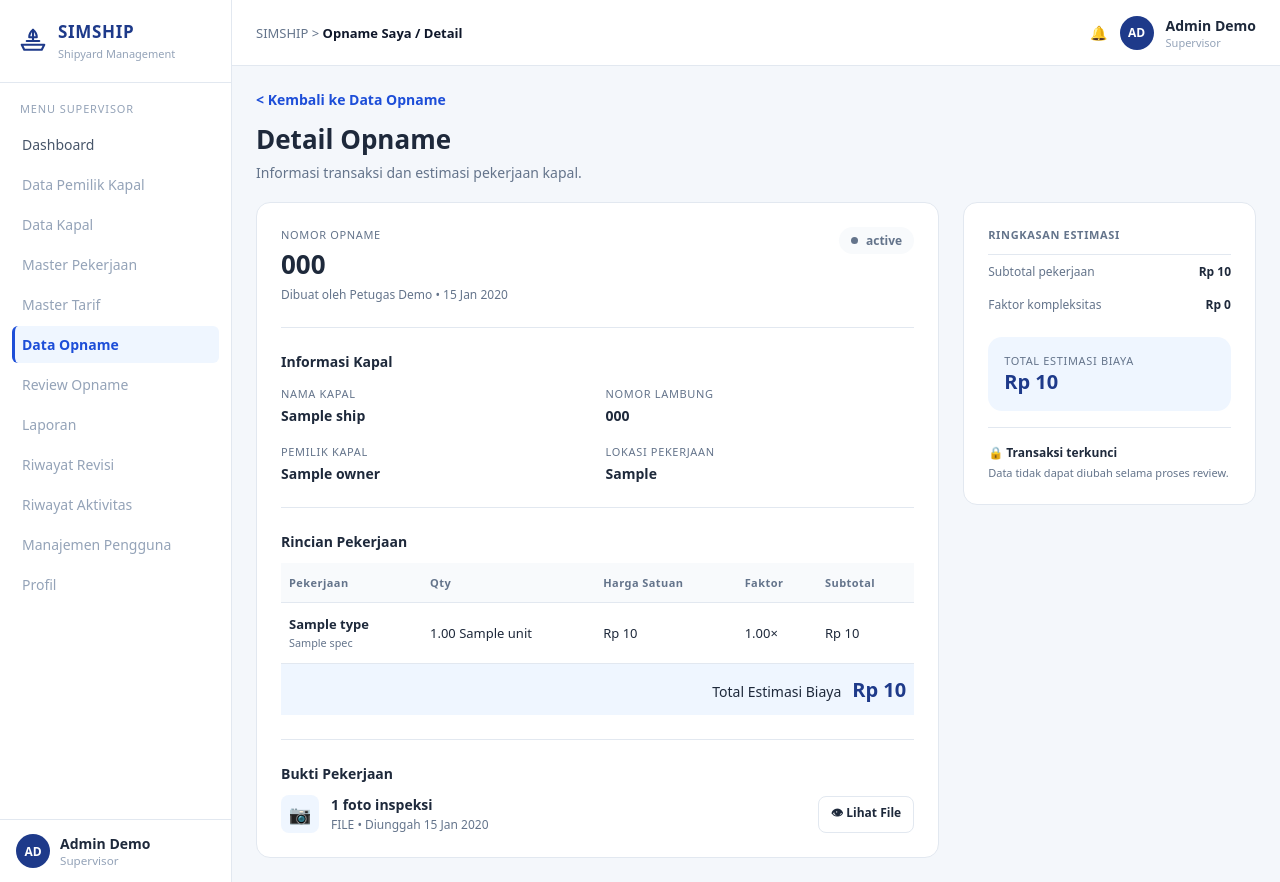
After one commit to anisadiyahayu/PROJEKUASFPW, a Laravel app: page /admin/opnams/1 in a window 1280 px wide. The commit adds this page. Run offline with Laravel 12, Linux system fonts and the light colour scheme; a user stored in the database is signed in; data comes from the database, SQL or seed files in the repository; tables that the repository leaves empty hold one stand-in row (values such as "Sample post").

Commit message:
fitur opname sementara

```diff
--- a/app/Http/Controllers/OpnamController.php
+++ b/app/Http/Controllers/OpnamController.php
@@ -9,6 +9,7 @@ use App\Models\OpnamItem;
 use App\Models\Ship;
 use App\Models\Tariff;
 use App\Models\Unit;
+use App\Models\User;
 use App\Models\WorkCategory;
 use App\Models\WorkType;
 use Illuminate\Contracts\View\View;
@@ -31,6 +32,8 @@ class OpnamController extends Controller
             Opnam::STATUS_DOKUMEN_TERBIT,
         ];
 
+        $operators = User::where('role', User::ROLE_PETUGAS)->orderBy('name')->get();
+
         $query = Opnam::query()->with(['ship', 'creator']);
 
         $q = trim((string) $request->query('q', ''));
@@ -49,14 +52,14 @@ class OpnamController extends Controller
             $query->where('status', $status);
         }
 
-        $dari = trim((string) $request->query('tanggal_dari', ''));
-        if ($dari !== '') {
-            $query->whereDate('tanggal_opnam', '>=', $dari);
+        $operator = (int) $request->query('operator', 0);
+        if ($operator > 0 && $operators->contains('id', $operator)) {
+            $query->where('created_by', $operator);
         }
 
-        $sampai = trim((string) $request->query('tanggal_sampai', ''));
-        if ($sampai !== '') {
-            $query->whereDate('tanggal_opnam', '<=', $sampai);
+        $tanggal = trim((string) $request->query('tanggal', ''));
+        if ($tanggal !== '') {
+            $query->whereDate('tanggal_opnam', $tanggal);
         }
 
         $opnams = $query->orderByDesc('tanggal_opnam')
@@ -64,7 +67,7 @@ class OpnamController extends Controller
             ->paginate(15)
             ->withQueryString();
 
-        return view('opnams.index', compact('opnams', 'statuses'));
+        return view('opnams.index', compact('opnams', 'statuses', 'operators'));
     }
 
     public function indexMine(Request $request): View
@@ -108,6 +111,34 @@ class OpnamController extends Controller
             ->withQueryString();
 
         return view('opnams.mine', compact('opnams', 'statuses'));
+    }
+
+    public function show(int $opnam): View
+    {
+        $record = Opnam::with([
+            'ship.owner',
+            'items' => fn ($query) => $query->orderBy('sort_order'),
+            'items.tariff.materialSpec.workType',
+            'items.tariff.unit',
+            'attachments',
+        ])->findOrFail($opnam);
+
+        abort_unless((int) $record->created_by === auth()->id(), 403);
+
+        return view('opnams.show', compact('record'));
+    }
+
+    public function showForAdmin(int $opnam): View
+    {
+        $record = Opnam::with([
+            'ship.owner',
+            'items' => fn ($query) => $query->orderBy('sort_order'),
+            'items.tariff.materialSpec.workType',
+            'items.tariff.unit',
+            'attachments',
+        ])->findOrFail($opnam);
+
+        return view('opnams.show', compact('record'));
     }
 
     public function create(Request $request): View
--- a/resources/views/layouts/simship.blade.php
+++ b/resources/views/layouts/simship.blade.php
@@ -69,6 +69,62 @@
         .pagination .current { background: #1e3a8a; color: #fff; border-color: #1e3a8a; }
         .dropzone { border: 2px dashed #cbd5e1; border-radius: 8px; padding: 34px; text-align: center; color: #64748b; }
         .dropzone.dragover { background: #eff6ff; border-color: #1d4ed8; color: #1d4ed8; }
+    </style>
+    <style>
+        :root {
+            --color-primary: #1e3a8a;
+            --color-primary-text: #1d4ed8;
+            --color-primary-light: #eff6ff;
+            --color-soft: #f8fafc;
+            --color-surface: #ffffff;
+            --color-text: #1e293b;
+            --color-muted: #64748b;
+            --color-border: #e2e8f0;
+            --color-success: #166534;
+            --color-success-bg: #dcfce7;
+            --color-warning: #92400e;
+            --color-warning-bg: #fef3c7;
+            --radius-card: 14px;
+            --radius-pill: 999px;
+            --space-1: 4px;
+            --space-2: 8px;
+            --space-3: 12px;
+            --space-4: 16px;
+            --space-5: 24px;
+        }
+
+        .detail-grid { display: grid; grid-template-columns: minmax(0, 7fr) minmax(260px, 3fr); gap: var(--space-5); align-items: start; }
+        .detail-card { background: var(--color-surface); border: 1px solid var(--color-border); border-radius: var(--radius-card); padding: var(--space-5); }
+        .detail-section + .detail-section { border-top: 1px solid var(--color-border); margin-top: var(--space-5); padding-top: var(--space-5); }
+        .detail-label { color: var(--color-muted); font-size: 11px; letter-spacing: .06em; text-transform: uppercase; }
+        .detail-number { font-size: 26px; font-weight: 700; color: var(--color-text); margin: var(--space-1) 0; }
+        .detail-meta { color: var(--color-muted); font-size: 12px; }
+        .detail-grid-2 { display: grid; grid-template-columns: 1fr 1fr; gap: var(--space-4); }
+        .detail-value { display: block; font-weight: 600; color: var(--color-text); margin-top: var(--space-1); }
+        .detail-heading { font-size: 14px; font-weight: 700; color: var(--color-text); margin-bottom: var(--space-3); }
+        .detail-table { width: 100%; border-collapse: collapse; font-size: 13px; }
+        .detail-table th { text-align: left; color: var(--color-muted); font-size: 11px; letter-spacing: .04em; background: var(--color-soft); padding: var(--space-3) var(--space-2); }
+        .detail-table td { padding: var(--space-3) var(--space-2); border-bottom: 1px solid var(--color-border); }
+        .detail-table-footer { background: var(--color-primary-light); text-align: right; padding: var(--space-3) var(--space-2); }
+        .detail-total { color: var(--color-primary); font-size: 20px; font-weight: 700; }
+        .detail-badge { display: inline-flex; align-items: center; gap: var(--space-2); padding: 5px 12px; border-radius: var(--radius-pill); font-size: 12px; font-weight: 600; }
+        .detail-badge::before { content: ''; width: 7px; height: 7px; border-radius: 50%; background: currentColor; }
+        .detail-badge-disetujui { background: var(--color-success-bg); color: var(--color-success); }
+        .detail-badge-menunggu_review, .detail-badge-perlu_revisi { background: var(--color-warning-bg); color: var(--color-warning); }
+        .detail-badge-default { background: var(--color-soft); color: var(--color-muted); }
+        .detail-icon-box { display: inline-flex; align-items: center; justify-content: center; width: 38px; height: 38px; border-radius: 8px; background: var(--color-primary-light); color: var(--color-primary-text); font-size: 18px; }
+        .btn-outline { display: inline-flex; align-items: center; gap: var(--space-2); background: var(--color-surface); border: 1px solid var(--color-border); border-radius: 8px; padding: 7px 12px; color: var(--color-text); font-size: 12px; font-weight: 600; text-decoration: none; }
+        .summary-highlight { background: var(--color-primary-light); border-radius: var(--radius-card); padding: var(--space-4); margin-top: var(--space-4); }
+        .summary-heading { color: var(--color-muted); font-size: 11px; font-weight: 700; letter-spacing: .06em; text-transform: uppercase; border-bottom: 1px solid var(--color-border); padding-bottom: var(--space-3); }
+        .summary-row { display: flex; justify-content: space-between; gap: var(--space-3); padding: var(--space-2) 0; color: var(--color-muted); font-size: 12px; }
+        .summary-row strong { color: var(--color-text); font-weight: 700; }
+        .locked-footer { border-top: 1px solid var(--color-border); padding-top: var(--space-4); margin-top: var(--space-4); color: var(--color-text); font-size: 12px; }
+        .locked-footer small { display: block; color: var(--color-muted); font-size: 11px; margin-top: var(--space-1); }
+        .file-links { margin-top: var(--space-2); font-size: 12px; color: var(--color-primary-text); }
+
+        @media (max-width: 900px) {
+            .detail-grid { grid-template-columns: 1fr; }
+        }
     </style>
     @stack('styles')
 </head>
--- a/resources/views/opnams/mine.blade.php
+++ b/resources/views/opnams/mine.blade.php
@@ -71,7 +71,7 @@
                                class="badge badge-{{ $opnam->status }}" title="Klik untuk filter status">{{ $statusLabels[$opnam->status] ?? $opnam->status }}</a>
                         </td>
                         <td>
-                            <span class="btn btn-light" style="padding:5px 8px; opacity:.5;" title="Detail belum tersedia">👁 Detail</span>
+                            <a href="{{ route('petugas.opnams.show', $opnam) }}" class="btn btn-light" style="padding:5px 8px;" title="Lihat detail">👁 Detail</a>
                         </td>
                     </tr>
                 @empty
--- /dev/null
+++ b/resources/views/opnams/show.blade.php
@@ -0,0 +1,150 @@
+@extends('layouts.simship')
+
+@section('title', 'Detail Opname')
+@section('crumb', 'Opname Saya / Detail')
+
+@section('content')
+    @php
+        $statusLabels = [
+            'draft' => 'Draft',
+            'menunggu_review' => 'Menunggu Review',
+            'perlu_revisi' => 'Perlu Revisi',
+            'menunggu_approval_direksi' => 'Menunggu Approval Direksi',
+            'ditolak' => 'Ditolak',
+            'disetujui' => 'Disetujui',
+            'dokumen_terbit' => 'Dokumen Terbit',
+        ];
+        $rupiah = fn ($n) => 'Rp '.number_format((float) $n, 0, ',', '.');
+        $firstAttachment = $record->attachments->first();
+        $mime = $firstAttachment?->mime_type ?? '';
+        $format = str_contains($mime, 'pdf') ? 'PDF'
+            : (str_contains($mime, 'png') ? 'PNG'
+            : (str_contains($mime, 'jpeg') || str_contains($mime, 'jpg') ? 'JPG' : 'FILE'));
+        $tanggalUnggah = $firstAttachment?->created_at?->format('d M Y') ?? '-';
+        $subtotal = $record->items->sum(fn ($item) => (float) $item->subtotal);
+        $faktorAmount = $record->items->sum(fn ($item) => (float) $item->subtotal * ((float) $item->faktor - 1));
+        $badgeClass = 'detail-badge '.match ($record->status) {
+            'disetujui' => 'detail-badge-disetujui',
+            'menunggu_review', 'perlu_revisi' => 'detail-badge-'.$record->status,
+            default => 'detail-badge-default',
+        };
+        $adminDetail = auth()->user()->role === 'admin';
+        $backRoute = $adminDetail ? route('admin.opnams.index') : route('petugas.opnams.index');
+        $backLabel = $adminDetail ? 'Data Opname' : 'Opname Saya';
+    @endphp
+
+    <p style="margin:0 0 var(--space-3);">
+        <a href="{{ $backRoute }}" style="color: var(--color-primary-text); font-weight:600;">&lt; Kembali ke {{ $backLabel }}</a>
+    </p>
+
+    <h1>Detail Opname</h1>
+    <p class="subtitle">Informasi transaksi dan estimasi pekerjaan kapal.</p>
+
+    <div class="detail-grid">
+        <div class="detail-card">
+            <div class="detail-section" style="display:flex; justify-content:space-between; align-items:flex-start; gap:var(--space-4);">
+                <div>
+                    <div class="detail-label">Nomor Opname</div>
+                    <div class="detail-number">{{ $record->opnam_number }}</div>
+                    <div class="detail-meta">
+                        Dibuat oleh {{ $record->creator?->name ?? '-' }} • {{ $record->created_at?->format('d M Y') ?? '-' }}
+                    </div>
+                </div>
+                <span class="{{ $badgeClass }}">{{ $statusLabels[$record->status] ?? $record->status }}</span>
+            </div>
+
+            <div class="detail-section">
+                <div class="detail-heading">Informasi Kapal</div>
+                <div class="detail-grid-2">
+                    <div>
+                        <span class="detail-label">Nama Kapal</span>
+                        <span class="detail-value">{{ $record->ship?->name ?? '-' }}</span>
+                    </div>
+                    <div>
+                        <span class="detail-label">Nomor Lambung</span>
+                        <span class="detail-value">{{ $record->ship?->hull_number ?? '-' }}</span>
+                    </div>
+                    <div>
+                        <span class="detail-label">Pemilik Kapal</span>
+                        <span class="detail-value">{{ $record->ship?->owner?->name ?? '-' }}</span>
+                    </div>
+                    <div>
+                        <span class="detail-label">Lokasi Pekerjaan</span>
+                        <span class="detail-value">{{ $record->lokasi ?? '-' }}</span>
+                    </div>
+                </div>
+            </div>
+
+            <div class="detail-section">
+                <div class="detail-heading">Rincian Pekerjaan</div>
+                <table class="detail-table">
+                    <thead>
+                        <tr>
+                            <th>Pekerjaan</th>
+                            <th>Qty</th>
+                            <th>Harga Satuan</th>
+                            <th>Faktor</th>
+                            <th>Subtotal</th>
+                        </tr>
+                    </thead>
+                    <tbody>
+                        @forelse ($record->items as $item)
+                            <tr>
+                                <td>
+                                    <strong>{{ $item->tariff?->materialSpec?->workType?->name ?? '-' }}</strong><br>
+                                    <small style="color:var(--color-muted);">{{ $item->tariff?->materialSpec?->name ?? '-' }}</small>
+                                </td>
+                                <td>{{ $item->volume }} {{ $item->tariff?->unit?->name ?? '' }}</td>
+                                <td>{{ $rupiah($item->unit_price) }}</td>
+                                <td>{{ $item->faktor }}×</td>
+                                <td>{{ $rupiah((float) $item->subtotal * (float) $item->faktor) }}</td>
+                            </tr>
+                        @empty
+                            <tr><td colspan="5" style="text-align:center; color:var(--color-muted);">Tidak ada item pekerjaan.</td></tr>
+                        @endforelse
+                    </tbody>
+                </table>
+                <div class="detail-table-footer">
+                    Total Estimasi Biaya &nbsp;
+                    <strong class="detail-total">{{ $rupiah($record->total_biaya) }}</strong>
+                </div>
+            </div>
+
+            <div class="detail-section">
+                <div class="detail-heading">Bukti Pekerjaan</div>
+                <div style="display:flex; align-items:center; gap:var(--space-3);">
+                    <span class="detail-icon-box" aria-hidden="true">📷</span>
+                    <div style="flex:1;">
+                        <strong>{{ $record->attachments->count() }} foto inspeksi</strong><br>
+                        <span class="detail-meta">{{ $format }} • Diunggah {{ $tanggalUnggah }}</span>
+                    </div>
+                    @if ($firstAttachment)
+                        <a class="btn-outline" href="{{ \Illuminate\Support\Facades\Storage::url($firstAttachment->file_path) }}" target="_blank" rel="noopener">👁 Lihat File</a>
+                    @endif
+                </div>
+                @if ($record->attachments->count() > 1)
+                    <div class="file-links">
+                        @foreach ($record->attachments as $attachment)
+                            <a href="{{ \Illuminate\Support\Facades\Storage::url($attachment->file_path) }}" target="_blank" rel="noopener">{{ $attachment->original_name }}</a>
+                            @if (! $loop->last) • @endif
+                        @endforeach
+                    </div>
+                @endif
+            </div>
+        </div>
+
+        <aside class="detail-card">
+            <div class="summary-heading">Ringkasan Estimasi</div>
+            <div class="summary-row"><span>Subtotal pekerjaan</span><strong>{{ $rupiah($subtotal) }}</strong></div>
+            <div class="summary-row"><span>Faktor kompleksitas</span><strong>{{ $rupiah($faktorAmount) }}</strong></div>
+            <div class="summary-highlight">
+                <div class="detail-label">Total Estimasi Biaya</div>
+                <div class="detail-total">{{ $rupiah($record->total_biaya) }}</div>
+            </div>
+            <div class="locked-footer">
+                <strong>🔒 Transaksi terkunci</strong>
+                <small>Data tidak dapat diubah selama proses review.</small>
+            </div>
+        </aside>
+    </div>
+@endsection
--- a/routes/web.php
+++ b/routes/web.php
@@ -56,6 +56,7 @@ Route::middleware(['auth', 'role:petugas'])
         Route::get('/opnams', [OpnamController::class, 'indexMine'])->name('opnams.index');
         Route::get('/opnams/create', [OpnamController::class, 'create'])->name('opnams.create');
         Route::post('/opnams/create', [OpnamController::class, 'storeStep'])->name('opnams.store-step');
+        Route::get('/opnams/{opnam}', [OpnamController::class, 'show'])->name('opnams.show');
     });
 
 Route::middleware(['auth', 'role:admin'])
@@ -64,6 +65,7 @@ Route::middleware(['auth', 'role:admin'])
     ->group(function () {
         Route::view('/dashboard', 'dashboard.admin')->name('dashboard');
         Route::get('/opnams', [OpnamController::class, 'index'])->name('opnams.index');
+        Route::get('/opnams/{opnam}', [OpnamController::class, 'showForAdmin'])->name('opnams.show');
     });
 
 Route::middleware(['auth', 'role:direksi'])
```
Also changed, not shown: prd.md (+2 -2 lines), prompt.md (+7 -1 lines), resources/views/opnams/index.blade.php (+11 -7 lines), tasklist.md (+2 -2 lines), tests/Feature/OpnamListTest.php (+40 -5 lines), tests/Feature/OpnamMineTest.php (+18 -0 lines).
